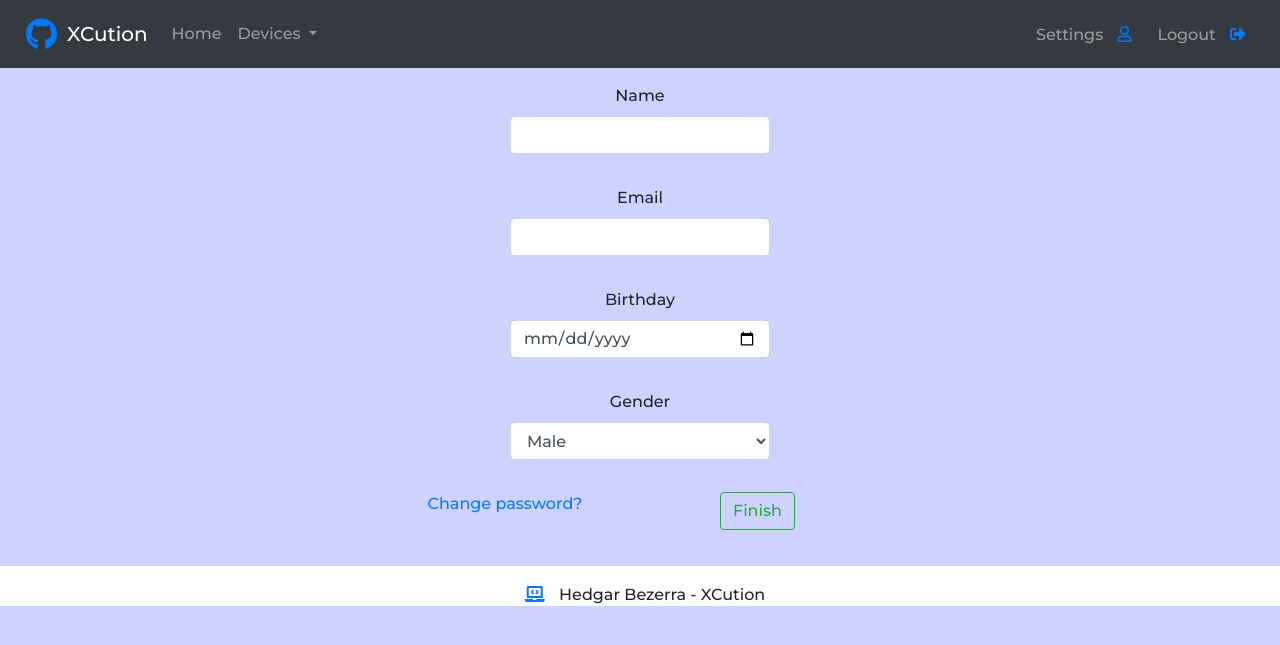
After one commit to hedgarbezerra/Flask-App, a Flask app: page /settings in a window 1280 px wide. The commit adds this page. Shown: the top 645 px of the page. Run offline with Flask 2, Linux system fonts and the light colour scheme; the visitor is signed in with stand-in values (Sample User, id 1); data comes from the database, SQL or seed files in the repository; some libraries are stand-ins or nearby versions.

Commit message:
Adicionada pagina deedição de usuário

```diff
--- /dev/null
+++ b/app/models_forms/update_user_form.py
@@ -0,0 +1,31 @@
+from flask_wtf import FlaskForm
+from wtforms.fields import StringField, SelectField
+from wtforms.fields.html5 import EmailField, DateField
+from wtforms.validators import DataRequired, Email, Length,ValidationError
+import datetime
+from ..views import user_view
+
+
+class update_userForm(FlaskForm):
+
+    def validate_age(form, field):
+        today = datetime.datetime.today().year
+        age = today - field.data.year
+        if age < 18:
+            raise ValidationError("We're sorry, you must be 18 or older to register.")
+
+    def validate_email(form, field):
+        if user_view.email_exists(field.data):
+            raise ValidationError("We're sorry, this email is already registered. ")
+
+    name = StringField('name', validators=[DataRequired(message="Your name can't be empty"),
+                                           Length(min=1, max=100)])
+
+    email = EmailField('email', validators=[DataRequired(message="The email can't be empty"),
+                                            Email(message='Please, insert a valid email.'),
+                                            validate_email])
+
+    gender = SelectField('gender', choices=[('M', 'Male'), ('F', 'Female'), ('N', 'Neither')])
+
+    born_on = DateField('born_on', validators=[DataRequired(message="The birthday can't be empty"),
+                                               validate_age], format='%Y-%m-%d')
--- a/app/models_forms/user_form.py
+++ b/app/models_forms/user_form.py
@@ -28,7 +28,8 @@ class userForm(FlaskForm):
     name = StringField('name', validators=[DataRequired(message="Your name can't be empty"), Length(min=1, max=100)])
 
     username = StringField('username', validators=[DataRequired(message="Your username can't be empty"),
-                                                   Length(min=6, max=15, message='The password must have at least 6'
+                                                   Length(min=6, max=15, message='The username must have at '
+                                                                                 'least 6'
                                                                                    ' characteres and max 15'),
                                                    validate_username])
 
--- a/app/templates/general/index.html
+++ b/app/templates/general/index.html
@@ -10,7 +10,7 @@
     {% endif %}
 
     {% if users %}
-        <div class="card-deck">
+        <div class="card-deck text-center">
         {% for person in users %}
                     <div class="card text-white bg-dark mb-3 text-right border-primary mb-3" style="max-width: 18rem;">
                         <div class="card-body">
@@ -22,7 +22,7 @@
                         </div>
                      </div>
                 {% if loop.index %3== 0 and not loop.last %}
-                    </div><div class="card-deck">
+                    </div><div class="card-deck text-center">
                 {% endif %}
         {% endfor %}
     {% endif %}
--- a/app/templates/shared/_errors.html
+++ b/app/templates/shared/_errors.html
@@ -1,5 +1,5 @@
    <script>
-        {% for field in form %}
+        {% for field in form or update_form or passwd_form %}
             {% for error in field.errors %}
                 toastr.error('{{ error }}');
             {% endfor %}
--- a/app/templates/shared/_nav.html
+++ b/app/templates/shared/_nav.html
@@ -49,7 +49,7 @@
             <ul class="nav navbar-nav navbar-right">
 
                 <li class="nav-item">
-                    <a href="" class="nav-link"> Settings <i class="far fa-user"></i></a>
+                    <a href="/settings" class="nav-link"> Settings <i class="far fa-user"></i></a>
                 </li>
                 <li class="nav-item">
                     <a href="/logout" class="nav-link"> Logout <i class="fas fa-sign-out-alt"></i></a>
--- /dev/null
+++ b/app/templates/users/settings.html
@@ -0,0 +1,64 @@
+{% extends 'shared/_layout.html' %}
+
+{% block title %} {{ user.name }} settings {% endblock %}
+
+{% block main %}
+
+    <div class="container">
+        <form method="POST" enctype="multipart/form-data">
+
+            {{ update_form.csrf_token }}
+
+            <div class="form-row justify-content-center">
+
+                <div class="form-group col-md-3 text-center">
+                    <label for="name"> Name </label>
+                    <div class="input-group mx-auto mb-3">
+                        {{ update_form.name(class='form-control') }}
+                    </div>
+                </div>
+            </div>
+
+
+            <div class="form-row justify-content-center">
+                <div class="form-group col-md-3 text-center">
+                    <label for="email"> Email  </label>
+                    <div class="input-group mx-auto mb-3">
+                        {{ update_form.email(class='form-control') }}
+                    </div>
+                </div>
+            </div>
+
+            <div class="form-row justify-content-center">
+                <div class="form-group col-md-3 text-center">
+                    <label for="born_on"> Birthday  </label>
+                    <div class="input-group mx-auto mb-3">
+                        {{ update_form.born_on(class='form-control') }}
+                    </div>
+                </div>
+            </div>
+
+            <div class="form-row justify-content-center">
+                <div class="form-group col-md-3 text-center">
+                    <label for="gender"> Gender </label>
+                    <div class="input-group mx-auto mb-3">
+                        {{ update_form.gender(class='form-control') }}
+                    </div>
+                </div>
+            </div>
+
+            <div class="form-row justify-content-center">
+                <a href="/password" class="offset-3">Change password?</a>
+                <div class="form-group col-md-6">
+                    <div class="input-group">
+                        <button class="btn btn-outline-success offset-3">Finish</button>
+                    </div>
+                </div>
+            </div>
+        </form>
+    </div>
+
+
+  {% include "shared/_errors.html" %}
+
+{% endblock %}
--- a/app/views/user_view.py
+++ b/app/views/user_view.py
@@ -5,6 +5,8 @@ from flask import request, render_template, redirect, flash, make_response, sess
 from werkzeug.security import check_password_hash, generate_password_hash
 from app.models.user import User
 from app.models.user_img import UserImg
+from app.models_forms.password_change_form import passwordForm
+from app.models_forms.update_user_form import update_userForm
 from app.models_forms.user_form import userForm
 from app.models_forms.img_form import Profile_imgForm
 from app.models_forms.login_form import loginForm
@@ -70,6 +72,53 @@ def signup():
             return render_template('users/signup.html', form=form)
 
     return render_template('users/signup.html', form=form)
+
+
+@app.route('/settings', methods=['GET', 'POST'])
+def update():
+    if is_logged():
+        user = current_user()
+        update_form = update_userForm()
+
+        if update_form.validate_on_submit():
+            name = update_form.name.data
+            gender = update_form.gender.data
+            email = update_form.email.data
+            born_on = update_form.born_on.data
+
+            try:
+                user.name = name
+                user.email = email
+                user.gender = gender
+                user.born_on = born_on
+                db.session.commit()
+                flash('User updated successfully.')
+            except:
+                flash('Oops, something went wrong.')
+
+        return render_template('users/settings.html', user=user, update_form=update_form)
+
+    return redirect('/login')
+
+
+@app.route('/password', methods=['GET', 'POST'])
+def password():
+    if is_logged():
+        user = current_user()
+        passwd_form = passwordForm()
+
+        if passwd_form.validate_on_submit():
+            passwd = generate_password_hash(passwd_form.password.data)
+            try:
+                user.password = passwd
+                db.session.commit()
+                flash('Password updated')
+            except:
+                flash('Oops, something went wrong.')
+
+        return render_template('users/password_change.html', user=user, passwd_form=passwd_form)
+
+    return redirect('/login')
 
 
 @app.route('/login', methods=['POST', 'GET'])
```
Also changed, not shown: app/models_forms/password_change_form.py (added, +14 -0 lines), app/templates/users/password_change.html (added, +42 -0 lines), app/views/insta_wrapper.py (+8 -9 lines).
